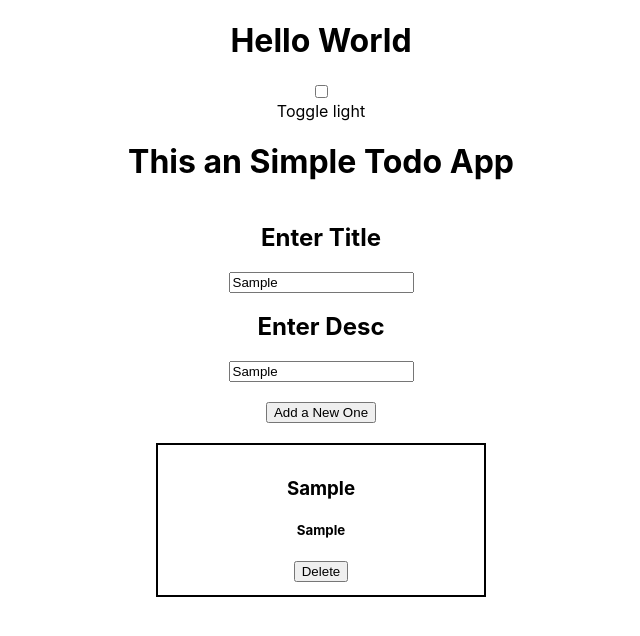
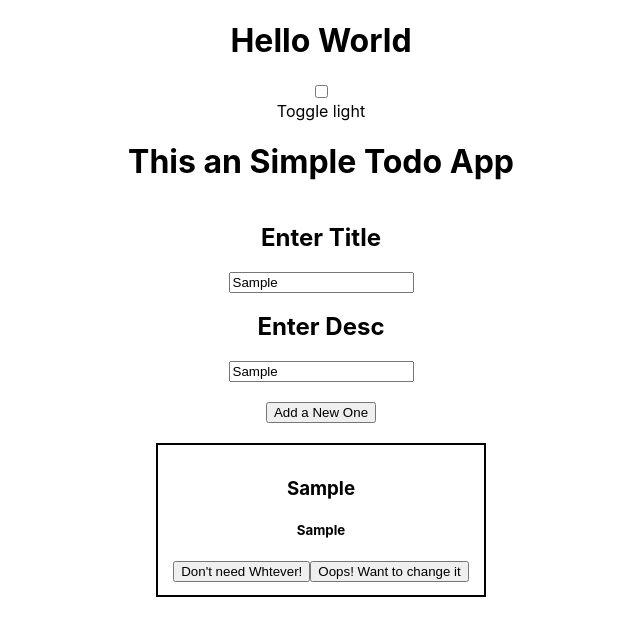
Before and after one commit to IMKnightRider/REACT-TODO, a React (Create React App) app: page / in a window 1280 px wide. Both pictures are taken after typing "Sample", "Sample" into the empty fields and a click on the button "Add a New One". Shown: the top 636 px of the page, without its empty margins (319-959 px from the left). Built offline with nearby package versions, Linux system fonts and the light colour scheme.

Commit message:
added update functionality

```diff
--- a/src/App.js
+++ b/src/App.js
@@ -22,6 +22,19 @@ function App() {
     console.log(todo)
     setTodos(todos.filter((e) => {
       return e !== todo
+    }))
+  }
+
+  const onUpdate = (todo) => {
+    console.log(todo)
+    const newTitle = prompt("Enter New Title")
+    const newDesc = prompt("Enter New Desc")
+    setTodos(todos.map((e) => {
+      if (e === todo) {
+        e.title = newTitle;
+        e.desc = newDesc;
+      }
+      return e;
     }))
   }
 
@@ -55,7 +68,7 @@ function App() {
         {
           todos.length === 0 ? <h3>No Todos Add For Yourself</h3> :
           todos.map((todo, i) => {
-            return <Todo key={i} todo={todo} onDelete={onDelete} />
+            return <Todo key={i} todo={todo} onUpdate={onUpdate} onDelete={onDelete} />
           })
         }
       </themeContext.Provider>
--- a/src/Components/Todo.jsx
+++ b/src/Components/Todo.jsx
@@ -2,7 +2,7 @@ import React from "react";
 import { useContext } from "react";
 import { themeContext } from "../Context/themeContext";
 
-function Todo({ todo, onDelete }) {
+function Todo({ todo, onDelete, onUpdate }) {
     const mode = useContext(themeContext);
     if (mode === "dark") {
         return (
@@ -20,7 +20,8 @@ function Todo({ todo, onDelete }) {
                 <h3>{todo.title}</h3>
 
                 <h5>{todo.desc}</h5>
-                <button onClick={() => onDelete(todo)}>Delete</button>
+                <button onClick={() => onDelete(todo)}>Don't need Whtever!</button>
+                <button onClick={() => onUpdate(todo)}>Oops! Want to change it</button>
             </div>
         )
     }
```
